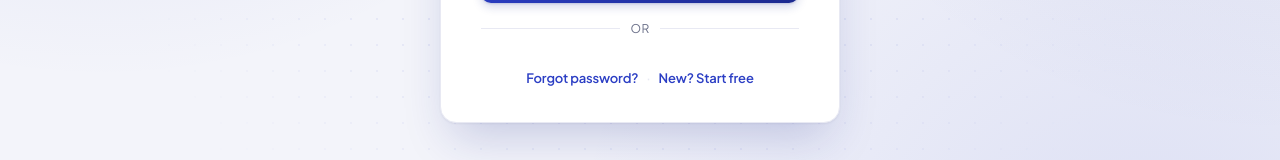
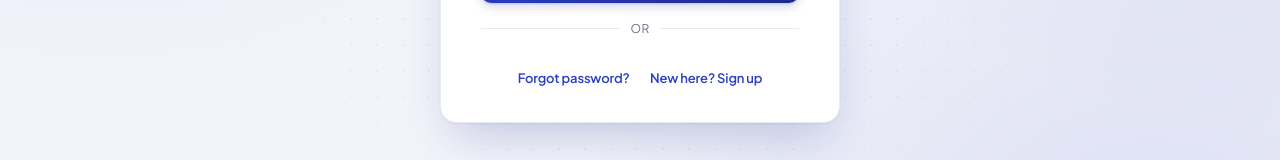
Before and after one commit to qlassedtech/qlass-ai, a React (Vite) app in the folder frontend/: page /login in a window 1280 px wide. Shown: the part 488-648 px from the top of the page. Built offline with nearby package versions, Linux system fonts and the light colour scheme; no server answers.

Commit message:
Reword login footer signup link for clarity
'New? Start free' read as a clipped fragment. 'New here? Sign up' is a complete, natural phrase.

```diff
--- a/frontend/src/pages/Login.tsx
+++ b/frontend/src/pages/Login.tsx
@@ -294,7 +294,7 @@ export default function Login() {
         {step === "phone" && (
           <div className="auth-links">
             <Link to="/forgot-password">Forgot password?</Link>
-            <Link to={schoolSlug ? `/join?school=${schoolSlug}` : "/join"}>New? Start free</Link>
+            <Link to={schoolSlug ? `/join?school=${schoolSlug}` : "/join"}>New here? Sign up</Link>
           </div>
         )}
       </form>
```
